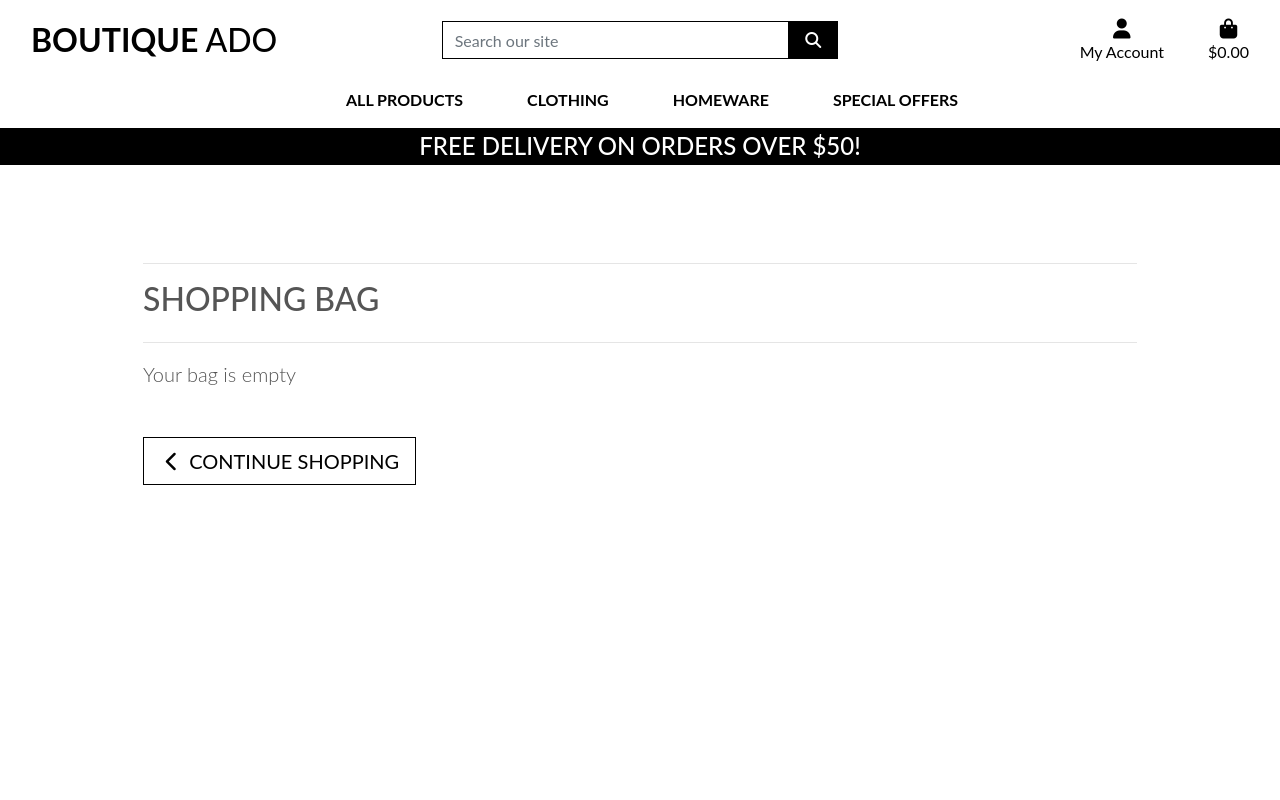
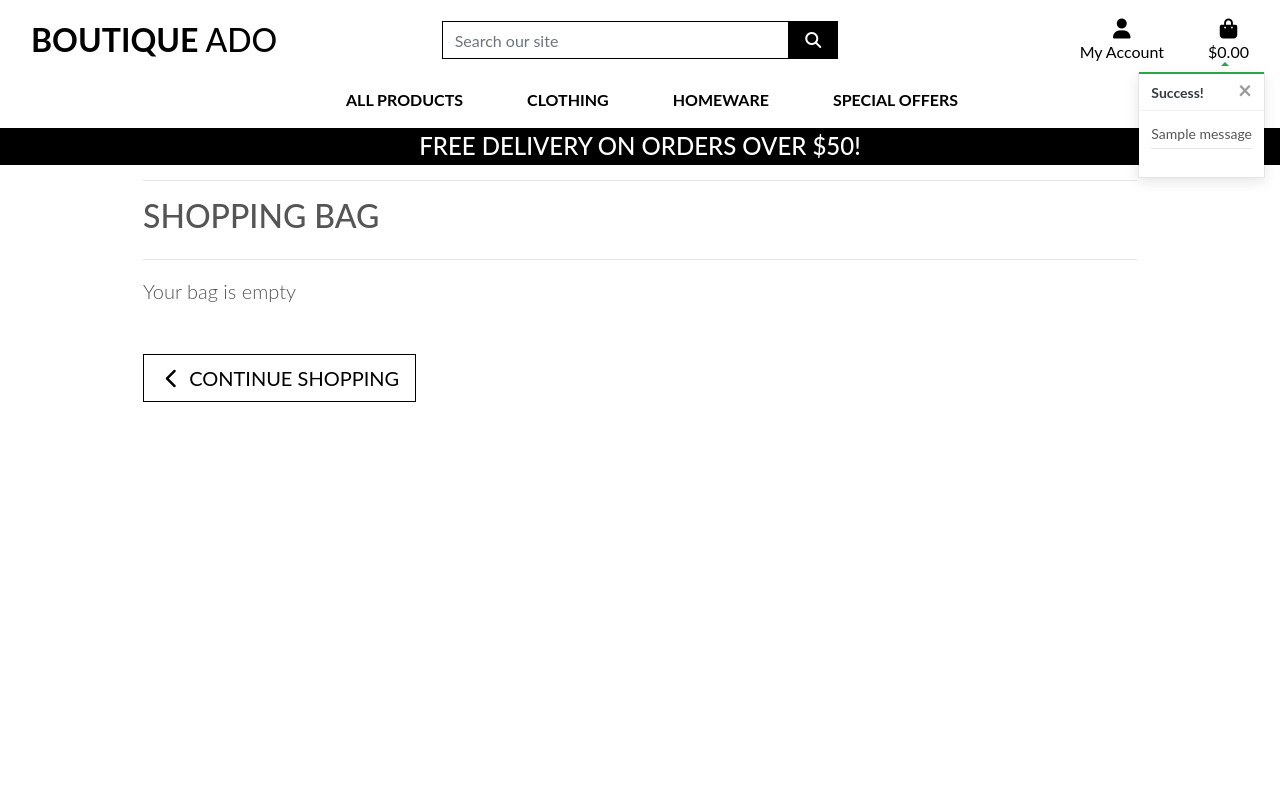
Before and after one commit to Omar-Alme/Boutique-django, a Django app: page /bag/ in a window 1280 px wide. Run offline with Django 3.2, Linux system fonts and the light colour scheme; tables that the repository leaves empty hold one stand-in row (values such as "Sample post"); one stand-in notice (Sample message) is shown; some libraries are stand-ins or nearby versions.

Commit message:
style css toasts for sucess, added bag review toast

```diff
--- a/bag/views.py
+++ b/bag/views.py
@@ -13,8 +13,7 @@
 def add_to_bag(request, item_id):
     """ Add a quantity of the specified product to the shopping bag """
 
-
-    product = Product.objects.get(pk=item_id)
+    product = get_object_or_404(Product, pk=item_id)
     quantity = int(request.POST.get('quantity'))
     redirect_url = request.POST.get('redirect_url')
     size = None
@@ -27,13 +26,17 @@
         if item_id in list(bag.keys()):
             if size in bag[item_id]['items_by_size'].keys():
                 bag[item_id]['items_by_size'][size] += quantity
+                messages.success(request, f'Updated size {size.upper()} {product.name} to {bag[item_id]["items_by_size"][size]}')
             else:
                 bag[item_id]['items_by_size'][size] = quantity
+                messages.success(request, f'Added size {size.upper()} {product.name} to your bag')
         else:
             bag[item_id] = {'items_by_size': {size: quantity}}
+            messages.success(request, f'Added size {size.upper()} {product.name} to your bag')
     else:
         if item_id in list(bag.keys()):
             bag[item_id] += quantity
+            messages.success(request, f'Updated {product.name} quantity to {bag[item_id]}')
         else:
             bag[item_id] = quantity
             messages.success(request, f'Added {product.name} to your bag')
@@ -47,6 +50,7 @@
 def adjust_bag(request, item_id):
     """Adjust the quantity of the specified product to the specified amount"""
 
+    product = get_object_or_404(Product, pk=item_id)
     quantity = int(request.POST.get('quantity'))
     size = None
     if 'product_size' in request.POST:
@@ -57,15 +61,19 @@
     if size:
         if quantity > 0:
             bag[item_id]['items_by_size'][size] = quantity
+            messages.success(request, f'Updated size {size.upper()} {product.name} quantity to {bag[item_id]["items_by_size"][size]}')
         else:
             del bag[item_id]['items_by_size'][size]
             if not bag[item_id]['items_by_size']:
                 bag.pop(item_id)
+            messages.success(request, f'Removed size {size.upper()} {product.name} from your bag')
     else:
         if quantity > 0:
             bag[item_id] = quantity
+            messages.success(request, f'Updated {product.name} quantity to {bag[item_id]}')
         else:
             bag.pop(item_id)
+            messages.success(request, f'Removed {product.name} from your bag')
 
 
     request.session['bag'] = bag
@@ -77,6 +85,7 @@
     """Remove the item from the shopping bag"""
 
     try:
+        product = get_object_or_404(Product, pk=item_id)
         size = None
         if 'product_size' in request.POST:
             size = request.POST['product_size']
@@ -87,12 +96,15 @@
             del bag[item_id]['items_by_size'][size]
             if not bag[item_id]['items_by_size']:
                 bag.pop(item_id)
+            messages.success(request, f'Removed size {size.upper()} {product.name} from your bag')
         else:
             bag.pop(item_id)
+            messages.success(request, f'Removed {product.name} from your bag')
 
 
         request.session['bag'] = bag
         return HttpResponse(status=200)
 
     except Exception as e:
+        messages.error(request, f'Error removing item: {e}')
         return HttpResponse(status=500)
--- a/static/css/base.css
+++ b/static/css/base.css
@@ -96,6 +96,74 @@
   cursor: pointer;
 }
 
+/* ------------------------------------------ BOOTSTRAP TOASTS */
+
+.message-container {
+  position: fixed;
+  top: 72px;
+  right: 15px;
+  z-index: 999999999999;
+}
+
+.custom-toast {
+  overflow: visible;
+}
+
+.toast-capper {
+  height: 2px;
+
+}
+
+.arrow-up {
+  width: 0;
+  height: 0;
+  border-left: 4px solid transparent;
+  border-right: 4px solid transparent;
+  border-bottom: 4px solid black;
+  position: absolute;
+  top: -10px;
+  right: 36px;
+}
+
+.arrow-primary {
+  border-bottom-color: #007bff !important;
+}
+
+.arrow-secondary {
+  border-bottom-color: #6c757d !important;
+}
+
+.arrow-success {
+  border-bottom-color: #28a745 !important;
+}
+
+.arrow-danger {
+  border-bottom-color: #dc3545 !important;
+}
+
+.arrow-warning {
+  border-bottom-color: #ffc107 !important;
+}
+
+.arrow-info {
+  border-bottom-color: #17a2b8 !important;
+}
+
+.arrow-light {
+  border-bottom-color: #f8f9fa !important;
+}
+
+.arrow-dark {
+  border-bottom-color: #343a40 !important;
+}
+
+.bag-notification-wrapper {
+  height: 100px;
+  overflow-x: hidden;
+  overflow-y: auto;
+}
+
+
 
 
 /* ------------------------------------------ MEDIA QUERIES */
--- a/templates/base.html
+++ b/templates/base.html
@@ -124,8 +124,17 @@
     {% if messages %}
     <div class="message-container">
         {% for message in messages %}
-            {% include 'includes/toasts/toast_success.html' %}
-
+            {% with message.level as level %}
+                {% if level == 40 %}
+                    {% include 'includes/toasts/toast_error.html' %}
+                {% elif level == 30 %}
+                    {% include 'includes/toasts/toast_warning.html' %}
+                {% elif level == 25 %}
+                    {% include 'includes/toasts/toast_success.html' %}
+                {% else %}
+                    {% include 'includes/toasts/toast_info.html' %}
+                {% endif %}
+            {% endwith %}
         {% endfor %}
     </div>
     {% endif %}
--- a/templates/includes/toasts/toast_success.html
+++ b/templates/includes/toasts/toast_success.html
@@ -2,12 +2,54 @@
    <div class="arrow-up arrow-success"></div>
    <div class="w-100 toast-capper bg-success"></div>
    <div class="toast-header bg-white text-dark">
-      <strong class="mr-auto">Success</strong>
+      <strong class="mr-auto">Success!</strong>
       <button type="button" class="ml-2 mb-1 close text-dark" data-dismiss="toast" aria-label="Close">
       <span aria-hidden="true"> &times; </span>
       </button>
     </div>
     <div class="toast-body bg-white">
-      {{message}}
+      <div class="row">
+          <div class="col">
+            {{message}}
+            <hr class="mt-1 mb-3">
+          </div>
+       </div>
+       {% if grand_total %}
+          <p class="logo-font bg-white text-black py-1"> Your Bag ({{product_count}}) </p>
+
+          <div class="bag-notification-wrapper">
+              {% for item in bag_items %}
+                <div class="row">
+                  <div class="col-3 my-1">
+                    <img src="{{item.product.image.url}}" class="w-100">
+                  </div>
+                  <div class="col-9">
+                    <p class="my-0">{{item.product.name}}</p>
+                    <p class="my-0 small">Size: {% if item.product.has_sizes %} {{ item.size|upper}} {% else %} N/A {% endif %}</p>
+                    <p class="my-0 small text-muted">Qty: {{item.quantity}}</p>
+                  </div>
+                </div>
+                <hr class="mt-1 mb-3">
+              {% endfor %}
+          </div>
+          <div class="row">
+            <div class="col">
+              <strong><p class="mt-3 mb-1 text-black">
+                Total{% if free_delivery_delta > 0 %} (Exc. delivery) {% endif %}: <span class="float-right">${{ total|floatformat:2 }}</span>
+              </p></strong>
+              {% if free_delivery_delta > 0 %}
+                  <p class="mb-0 p-2 bg-warning shadow-sm text-black text-center">
+                    Spend <strong>${{ free_delivery_delta }}</strong> more to get free delivery!
+                  </p>
+              {% endif %}
+              <a href="{% url 'view_bag' %}" class="btn btn-black btn-block rounded-0">
+                <span class="text-uppercase">Go To Secure Checkout</span>
+                <span class="icon">
+                  <i class="fas fa-lock"></i>
+                </span>
+              </a>
+            </div>
+          </div>
+       {% endif %}
     </div>
 </div>
```
